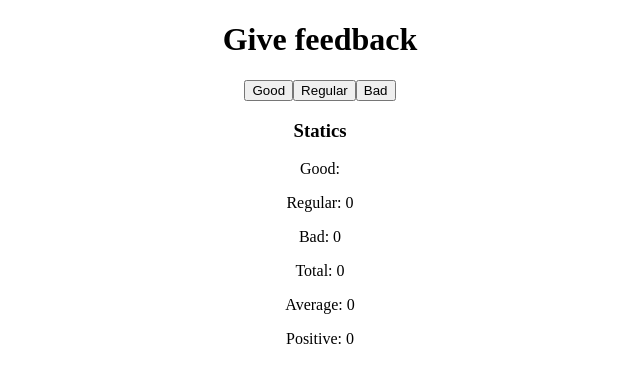
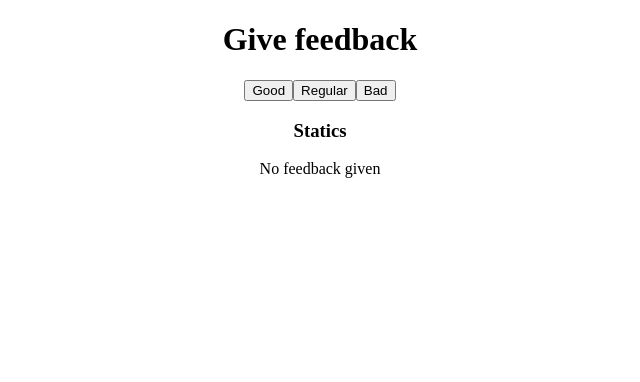
Before and after one commit to slqpez/BootCamp, a React (Create React App) app in the folder unicafe/: page / in a window 1280 px wide. Shown: the top 382 px of the page, without its empty margins (320-960 px from the left). Built offline with nearby package versions, Linux system fonts and the light colour scheme.

Commit message:
Unicafe paso4.

```diff
--- a/unicafe/src/App.js
+++ b/unicafe/src/App.js
@@ -56,7 +56,7 @@ const App=()=> {
      <Option handleClick={()=> upRegular()} text="Regular"></Option>
      <Option handleClick={()=> upBad()} text="Bad"></Option>
      <Subtitle text="Statics"></Subtitle>
-     <Statistics valueNormal={good} valueRegular={regular} valueBad={bad} valueTotal={total} valueAverage={aver} valuePositive={positiveAver}></Statistics>
+     {total>0?<Statistics valueNormal={good} valueRegular={regular} valueBad={bad} valueTotal={total} valueAverage={aver} valuePositive={positiveAver}></Statistics>:<p>No feedback given</p>}
 
     </div>
   );
```
